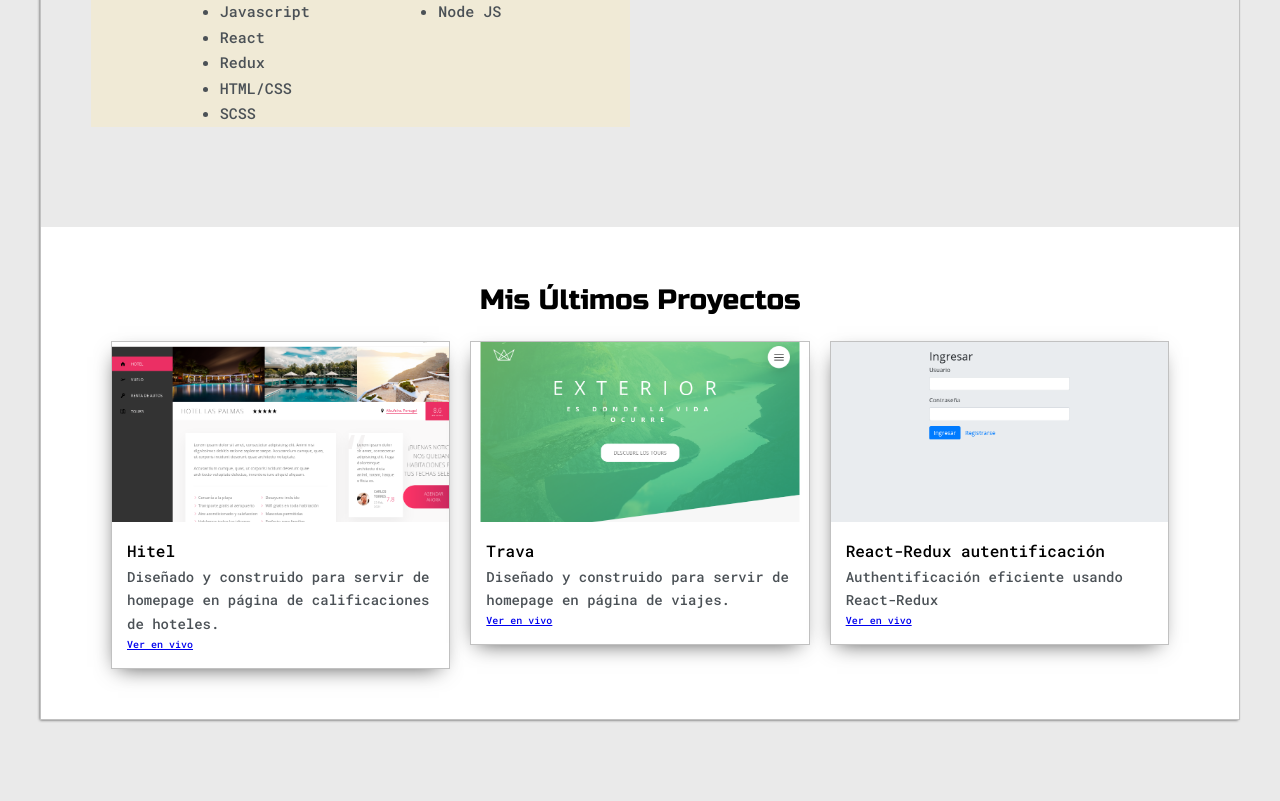
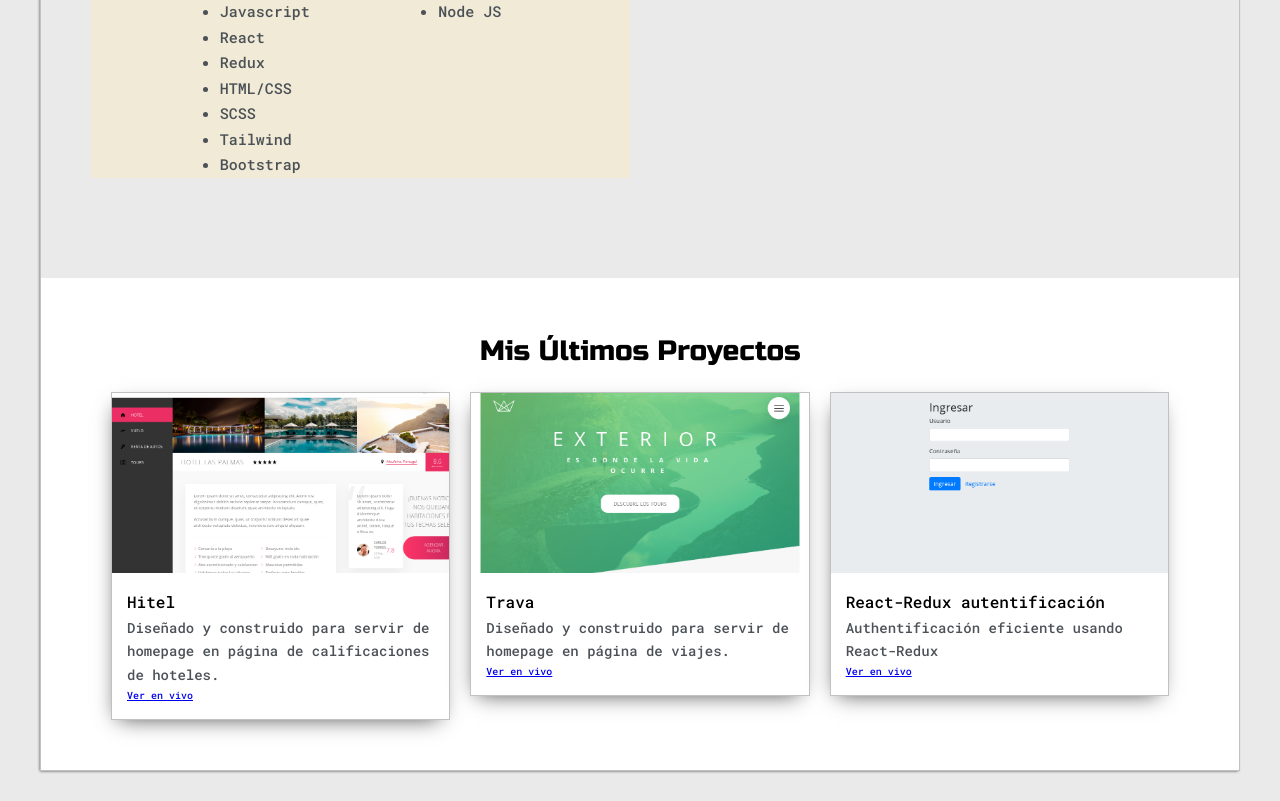
Before and after one commit to Rokoned2/portfolio, a React (Create React App) app: page / in a window 1280 px wide. Shown: the part 1240-2041 px from the top of the page. Before the commit the page ends 1990 px from the top, so only its background shows below. Built offline with nearby package versions, Linux system fonts and the light colour scheme; the HTML template or start-up script is replaced by a standard one.

Commit message:
stack actualization

```diff
--- a/src/components/About.js
+++ b/src/components/About.js
@@ -41,6 +41,8 @@ const About = () => {
               <li>Redux</li>
               <li>HTML/CSS</li>
               <li>SCSS</li>
+              <li>Tailwind</li>
+              <li>Bootstrap</li>
             </ul>
             <ul>
               <li>Node JS</li>
```
Also changed, not shown: 1 other file (tests, documents, lock files or other folders).
